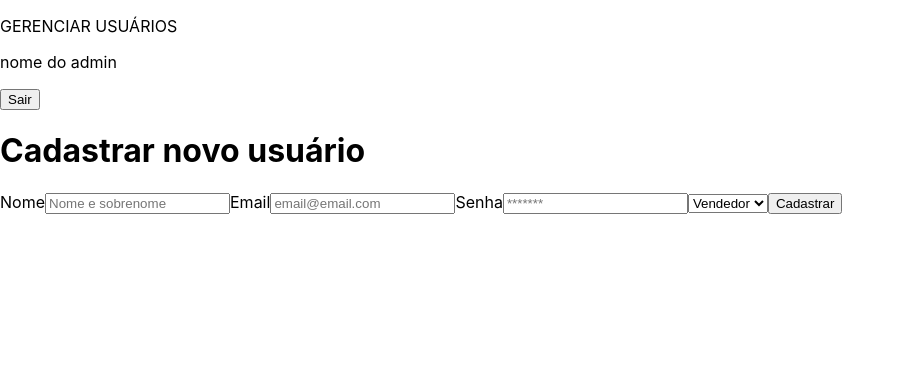
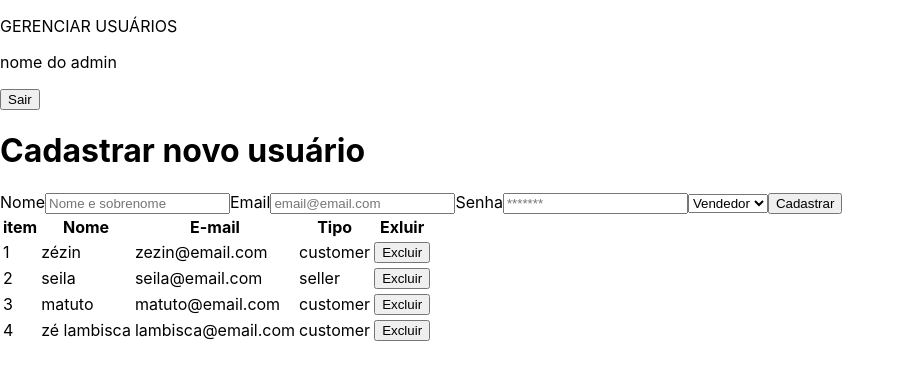
Before and after one commit to caiobacode/drink-drop-app, a React (Create React App) app in the folder front-end/: page /admin/manage in a window 1280 px wide. Shown: the top 380 px of the page, without its empty margins (0-905 px from the left). Built offline with nearby package versions, Linux system fonts and the light colour scheme; no server answers.

Commit message:
feat: tabela de usuários

```diff
--- /dev/null
+++ b/front-end/src/components/tableUsers.js
@@ -0,0 +1,75 @@
+import PropTypes from 'prop-types';
+import React, { Component } from 'react';
+
+export default class TableUsers extends Component {
+  render() {
+    const { users } = this.props;
+    const ADMIN_MANAGE = 'admin_manage__';
+    const ADMIN_MANAGE__ELEMENT = 'admin_manage__element';
+    let counter = 0;
+    return (
+      <div>
+
+        <table>
+          <tr>
+            <th>item</th>
+            <th>Nome</th>
+            <th>E-mail</th>
+            <th>Tipo</th>
+            <th>Exluir</th>
+          </tr>
+
+          {
+            users.map((user, index) => {
+              counter += 1;
+              return (
+                <tr key={ user.name }>
+                  <td
+                    data-testid={ `${ADMIN_MANAGE__ELEMENT
+                    }-user-table-item-number-${index}` }
+                  >
+                    {counter}
+
+                  </td>
+                  <td data-testid={ `$${ADMIN_MANAGE}input-email` }>
+                    {user.name}
+
+                  </td>
+                  <td
+                    data-testid={ `${ADMIN_MANAGE__ELEMENT}-user-table-email-${index}` }
+                  >
+                    {user.email}
+
+                  </td>
+                  <td
+                    data-testid={ `${ADMIN_MANAGE__ELEMENT}-user-table-role-${index}` }
+                  >
+                    {user.role}
+
+                  </td>
+                  <td
+                    data-testid={ `${ADMIN_MANAGE__ELEMENT}-user-table-remove-${index}` }
+                  >
+                    <button type="button">Excluir</button>
+
+                  </td>
+                </tr>
+              );
+            })
+          }
+
+        </table>
+
+      </div>
+    );
+  }
+}
+
+TableUsers.propTypes = {
+  map: PropTypes.func,
+  users: PropTypes.shape({
+    name: PropTypes.string,
+    email: PropTypes.string,
+    role: PropTypes.string,
+  }),
+}.isRequired;
--- a/front-end/src/pages/ManagementAdm.js
+++ b/front-end/src/pages/ManagementAdm.js
@@ -1,5 +1,7 @@
 import React, { Component } from 'react';
 import NavBarAdm from '../components/NavBarAdm';
+import usersMock from '../utils/mocks/usersMock';
+import TableUsers from '../components/tableUsers';
 
 export default class ManagementAdm extends Component {
   render() {
@@ -50,6 +52,12 @@ export default class ManagementAdm extends Component {
 
             </button>
           </div>
+
+          <div>
+
+            <TableUsers users={ usersMock } />
+
+          </div>
         </div>
 
       </div>
--- /dev/null
+++ b/front-end/src/utils/mocks/usersMock.js
@@ -0,0 +1,24 @@
+const usersMock = [
+  {
+    name: 'zézin',
+    email: 'zezin@email.com',
+    role: 'customer',
+  },
+  {
+    name: 'seila',
+    email: 'seila@email.com',
+    role: 'seller',
+  },
+  {
+    name: 'matuto',
+    email: 'matuto@email.com',
+    role: 'customer',
+  },
+  {
+    name: 'zé lambisca',
+    email: 'lambisca@email.com',
+    role: 'customer',
+  },
+];
+
+export default usersMock;
```
